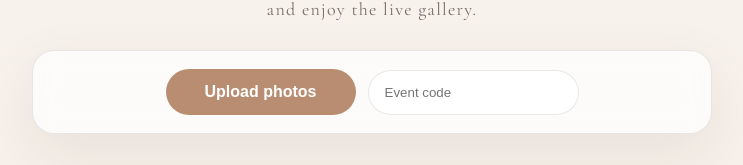
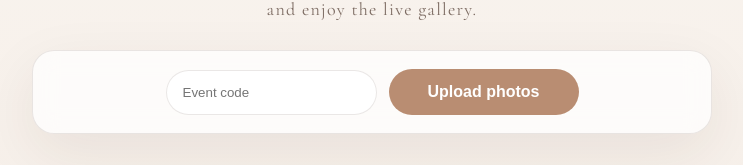
Before and after one commit to ShaunDNHQ/wedding-photos, a Next.js app: page /wedding in a window 1280 px wide. Shown: the part 226-391 px from the top of the page, without its empty margins (268-1011 px from the left). Built offline with nearby package versions, Linux system fonts and the light colour scheme; no server answers.

Commit message:
Update page.tsx

```diff
--- a/app/wedding/page.tsx
+++ b/app/wedding/page.tsx
@@ -74,7 +74,13 @@ export default function WeddingPage() {
           <div className="upload-row">
 
 
-
+            <input
+              className="code-input"
+              type="text"
+              placeholder="Event code"
+              value={code}
+              onChange={(e) => setCode(e.target.value)}
+            />
             <label className="upload-button">
               {uploading ? "Uploading..." : "Upload photos"}
 
@@ -90,13 +96,7 @@ export default function WeddingPage() {
               />
             </label>
 
-            <input
-              className="code-input"
-              type="text"
-              placeholder="Event code"
-              value={code}
-              onChange={(e) => setCode(e.target.value)}
-            />
+
           </div>
 
           {message ? <p className="status-message">{message}</p> : null}
```
